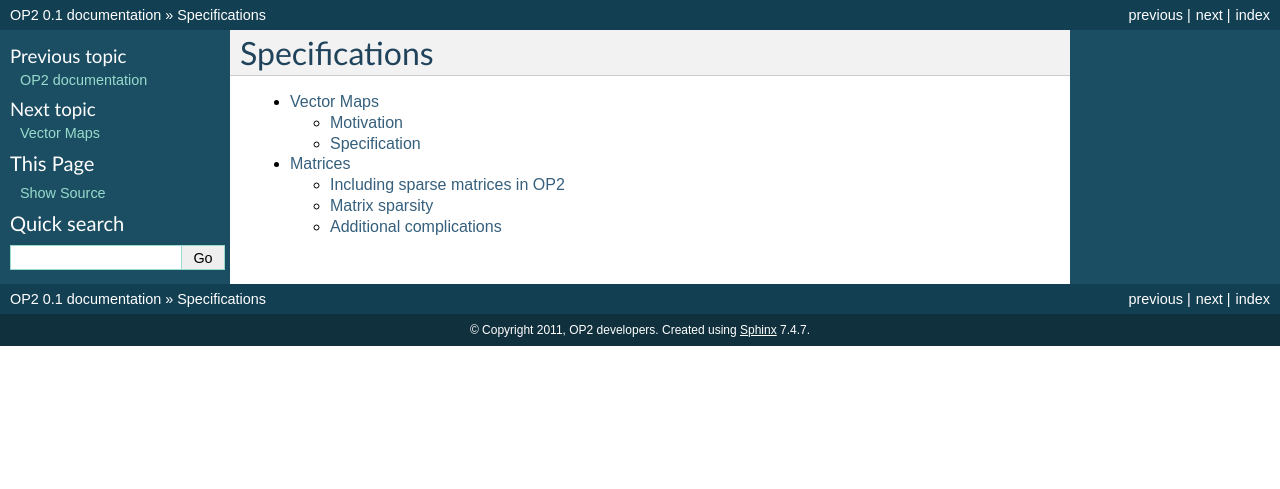
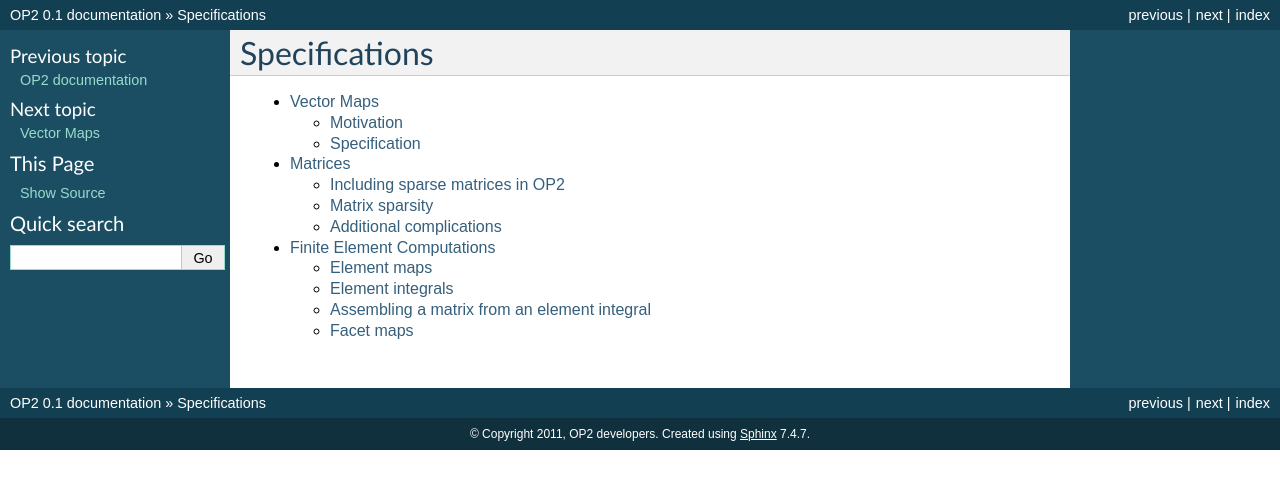
Before and after one commit to OP2/OP2-Docs, a Sphinx documentation site: the page built from source/specifications.rst, in a window 1280 px wide. Shown: the top 489 px of the page. Built offline with Sphinx 7.4.7, drawn with Linux system fonts in a browser that asks for light colours; formulas are drawn with MathJax 3; some of the changed lines change nothing that is shown.

Commit message:
add David's original finite element proposal

```diff
--- a/source/specifications.rst
+++ b/source/specifications.rst
@@ -6,3 +6,4 @@
 
    specifications/vectormaps
    specifications/matrices
+   specifications/finite_element
--- /dev/null
+++ b/source/specifications/finite_element.rst
@@ -0,0 +1,180 @@
+.. highlight:: c++
+
+Finite Element Computations
+===========================
+
+The finite element method primarily consists of integrals over cells and, in
+some cases, facets [#]_. In this regard, it looks like a prime contender for
+OP2. The complication arises because the degrees of freedom in a finite
+element mesh do not all coincide with the same geometric entities. There are
+two important cases of this. The first is higher order elements, the second is
+discontinuous elements. Figure :ref:`fig:elements` illustrates three discrete
+function spaces frequently employed in finite element. These three embody most
+of the cases we need to consider in the first instance. In the first instance,
+we shall consider explicit methods. Implicit methods will follow as a direct
+result of applying sparse matrix functionality to finite element kernels.
+
+.. _fig:elements:
+
+.. figure:: elements.*
+   :align: center
+
+   Finite element degrees of freedom
+
+   Finite element degree of freedom locations for a small mesh
+   region. The discretisations correspond to piecewise linear, continuous
+   (:math:`P1`, left), piecewise quadratic, continuous (:math:`P2`, centre) and
+   piecewise linear, discontinuous (:math:`P1_\mathrm{DG}`, right) function spaces
+   respectively. The two elements in each figure are labelled :math:`e_1` and
+   :math:`e_2` respectively.
+
+Element maps
+------------
+
+Let's declare OP2 sets which correspond to the meshes in figure
+:ref:`fig:elements`: ::
+
+  op_set p1, p2, p1dg;
+
+  op_set p1(4,NULL,"P1");
+  op_set p2(9,NULL,"P2");
+  op_set p1dg(6,NULL,"P1DG");
+
+Of course, we're also going to need a set of elements: ::
+
+   op_set elements(2, NULL);
+
+The primary access pattern in the finite element method is via elements, so
+we will need maps from the finite element sets to the elements: ::
+
+  int p1_ele_i[] = {1,2,3,
+                    3,2,4};
+  op_map p1_ele(elements, p1, 3, p1_ele_i,"p1_ele_map");
+
+  int p2_ele_i[] = {1,3,2,6,5,4,
+                    4,5,6,7,8,9};
+  op_map p2_ele(elements, p2, 6, p2_ele_i,"p2_ele_map");
+
+  int p1dg_ele_i[] = {1,2,3,
+                      4,5,6};
+  op_map p1dg_ele(elements, p1dg, 3, p1dg_ele_i,"p1dg_ele_map");
+
+The maps need to be internally consistent according to some algorithm,
+so that the element has a consistent orientation in all maps. The
+orientation here is the Fluidity `One True Element Numbering
+<http://amcg.ese.ic.ac.uk/index.php?title=Local:One_True_Element_Numbering>`_
+but others are possible.
+
+There is therefore an assumption that OP2 will preserve the local ordering
+of the entries in a map through any renumberings it conducts.
+
+Element integrals
+-----------------
+
+The basic operation in finite element is the computation of integrals over
+elements. Let us take as an example, the simplest integral known to finite
+element:
+
+.. math:: \int_\Omega v f \mathrm{d} x, \forall v \in V.
+   :label: form
+
+In this integral, :math:`\Omega` is the whole domain (ie the whole mesh),
+:math:`f` is some function defined over some discrete function space
+:math:`F`. :math:`V` is a basis for a discrete function space (which may or
+may not be the same space as :math:`F`). Finite element function spaces are
+finite-dimensional and each has a known basis. For current purposes, we can
+identify a basis with a set of degree of freedom values. This means that
+equation :eq:`form` consists of one integral for each degree of freedom in the
+
+The usual way to construct the integrals is to decompose :math:`\Omega` into a
+set of elements. We can then construct the ``op_dat`` corresponding to ``V``
+by looping over each element and computing the contribution of the values of
+:math:`f` in that element to the integrals of those ``v`` which touch that
+element. This would appear as the following kernel invocation: ::
+
+  op_par_loop(integral_kernel, elements,
+              v_dat, 0, v_ele_map, OP_INC, &
+              f_dat, 0, f_ele_map, OP_READ, &
+              x_dat, 0, x_ele_map, OP_READ);
+
+Were the ``dat`` and ``ele_map`` arguments have been associated with the
+data and element maps for :math:`V`, :math:`F` and :math:`X` respectively.
+
+Assembling a matrix from an element integral
+--------------------------------------------
+
+The simplest matrix case we can consider is the mass matrix. This matrix is
+defined such that:
+
+.. math::  \mathrm{M}f = \int_\Omega v f \mathrm{d} x, \forall v \in V.
+
+The mass matrix assembly would appear in OP2 as: ::
+
+  op_sparsity mass_sparsity(v_ele_map, f_ele_map);
+  op_mat<double> mass_mat(op_sparsity);
+
+  op_par_loop(mass_kernel, elements,
+              mass_mat, 0, v_ele_map, 0, f_ele_map, OP_INC, &
+              x_dat, 0, x_ele_map, OP_READ);
+
+Facet maps
+----------
+
+Facet integrals in finite element are similar to face integrals, however
+there is some added complexity. There are two maps which are applicable, the
+first is for those degrees of freedom whose basis functions are non-zero
+on the facet. For current purposes, we can identify those basis functions
+with the degrees of freedom lying on the facet. Figure :ref:`fig:facets`
+illustrates this arrangement.
+
+.. _fig:facets:
+
+.. figure:: facet.*
+   :align: center
+
+   Facet degrees of freedom
+
+   For each mesh, the degrees of freedom in blue contribute to
+   simple facet integrals over this facet.
+
+If we consider the discontinuous function space on the right, we can see
+that there will be 4 degrees of freedom associated with each interior facet
+and two with each exterior facet. This would result in a map with variable
+dimension, which is _verboten_ in OP2. However, we can adopt the
+FEniCS solution to this problem and separate the surface face integrals from
+the interior ones. This also reflects the fact that finite element
+techniques usually have to do something different on the boundary. This
+means that for our trivial mesh, we'd define: ::
+
+  op_set facets(1,NULL);
+  op_set boundary_facets(4,NULL);
+
+  int p1_facet_i[] = {2,3};
+  op_map p1_facet_int(facets, p1, 2, p1_facet_i, "p1_facet_map");
+  int p1_boundary_i[] = {1,3,
+                         3,4,
+                         4,2,
+                         2,1};
+  op_map p1_facet_bnd(boundary_facets, p1, 2, p1_boundary_i, "p1_boundary_map");
+
+  int p2_facet_i[] = {6,5,4};
+  op_map p2_facet_int(facets, p2, 3, p2_facet_i, "p2_facet_map");
+  int p2_boundary_i[] = {1,2,4,
+                         4,7,9,
+                         9,8,6,
+                         6,3,1};
+  op_map p1_facet_bnd(boundary_facets, p1, 3, p2_boundary_i, "p2_boundary_map");
+
+  int p1dg_facet_i[] = {2,3,5,4};
+  op_map p1dg_facet_int(facets, p2, 4, p1dg_facet_i, "p1dg_facet_map");
+  int p1_boundary_i[] = {1,3,
+                         4,6,
+                         6,5,
+                         2,1};
+  op_map p1_facet_bnd(boundary_facets, p1, 2, p1_boundary_i, "p1_boundary_map");
+
+.. To do: explain gradient maps.
+
+.. rubric:: Footnotes
+
+.. [#] a facet is a geometric entity of co-dimension 1 so the facets of 3D cells are faces and the facets of 2D cells are edges
```
Also changed, not shown: source/specifications/elements.svg (added), source/specifications/facet.svg (added), 2 other files.
